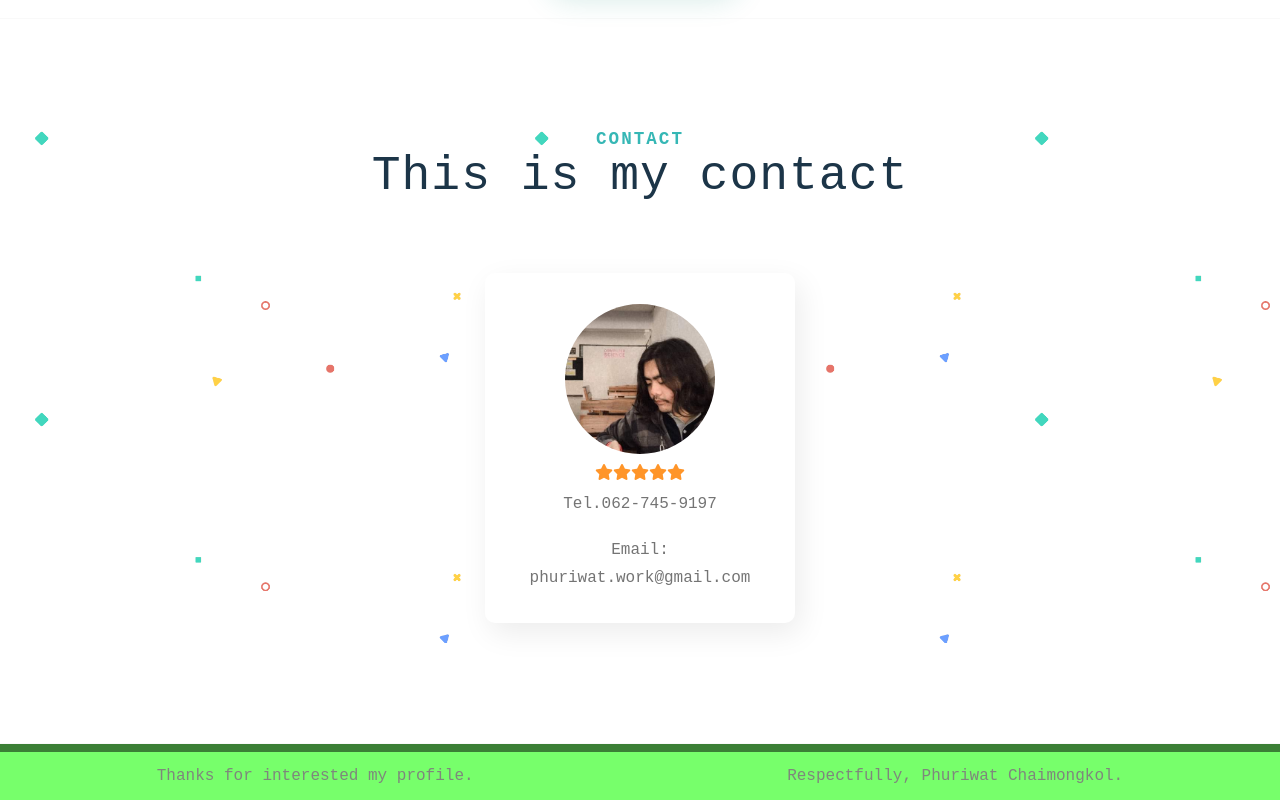
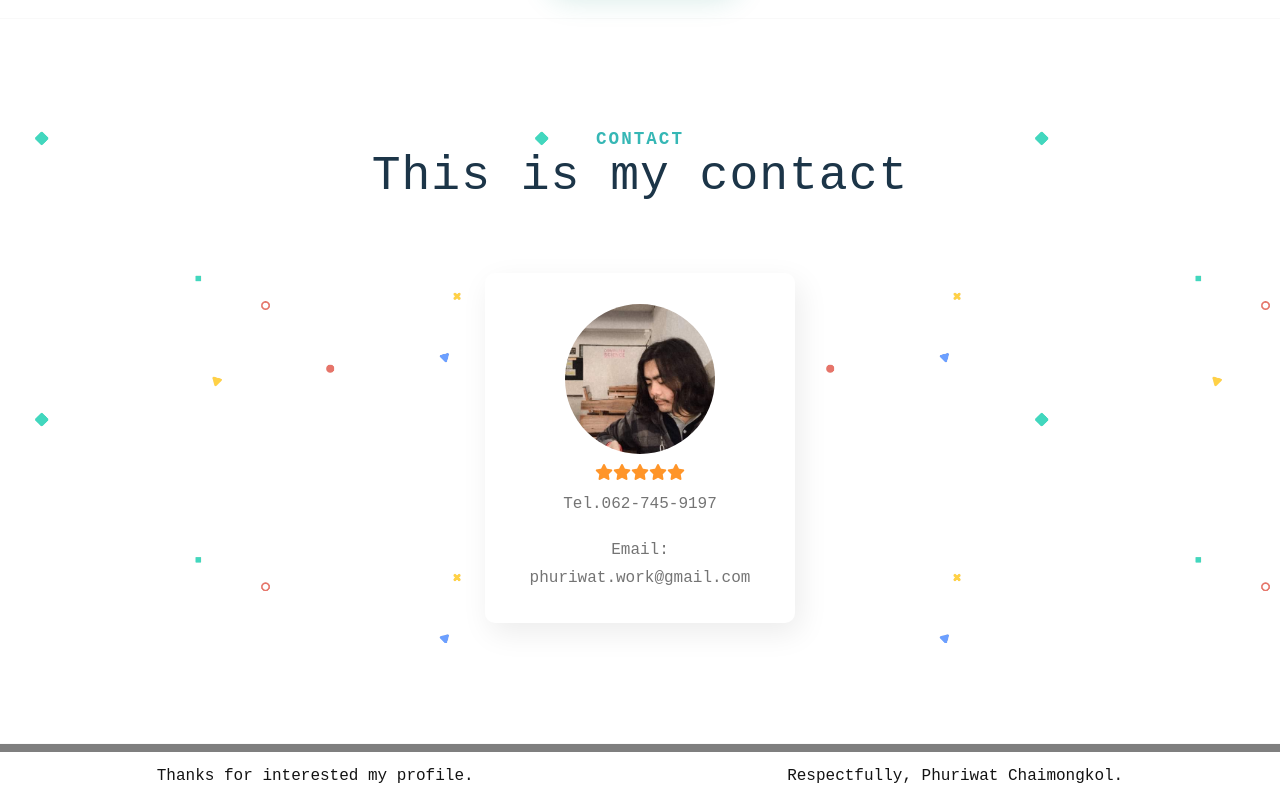
Before and after one commit to phuriwatcmk/phuriwatcmk.github.io, a plain HTML site: page index.html in a window 1280 px wide. Shown: the part 3164-3964 px from the top of the page. Drawn offline with Linux system fonts and the light colour scheme.

Commit message:
color footer

```diff
--- a/css/style.css
+++ b/css/style.css
@@ -463,11 +463,11 @@ footer{
 	display:flex;
 	justify-content: space-around;
 	border-top: 8.8888px solid rgba(0, 0, 0, 0.5);
-	background-color:#77ff6b;
+	background-color:#ffffff;
 }
 footer p{
 	margin:15px 0px;
-	color:#7e7d7dec;
+	color:#000000ec;
 	font-size: 1rem;
 }
 
```
